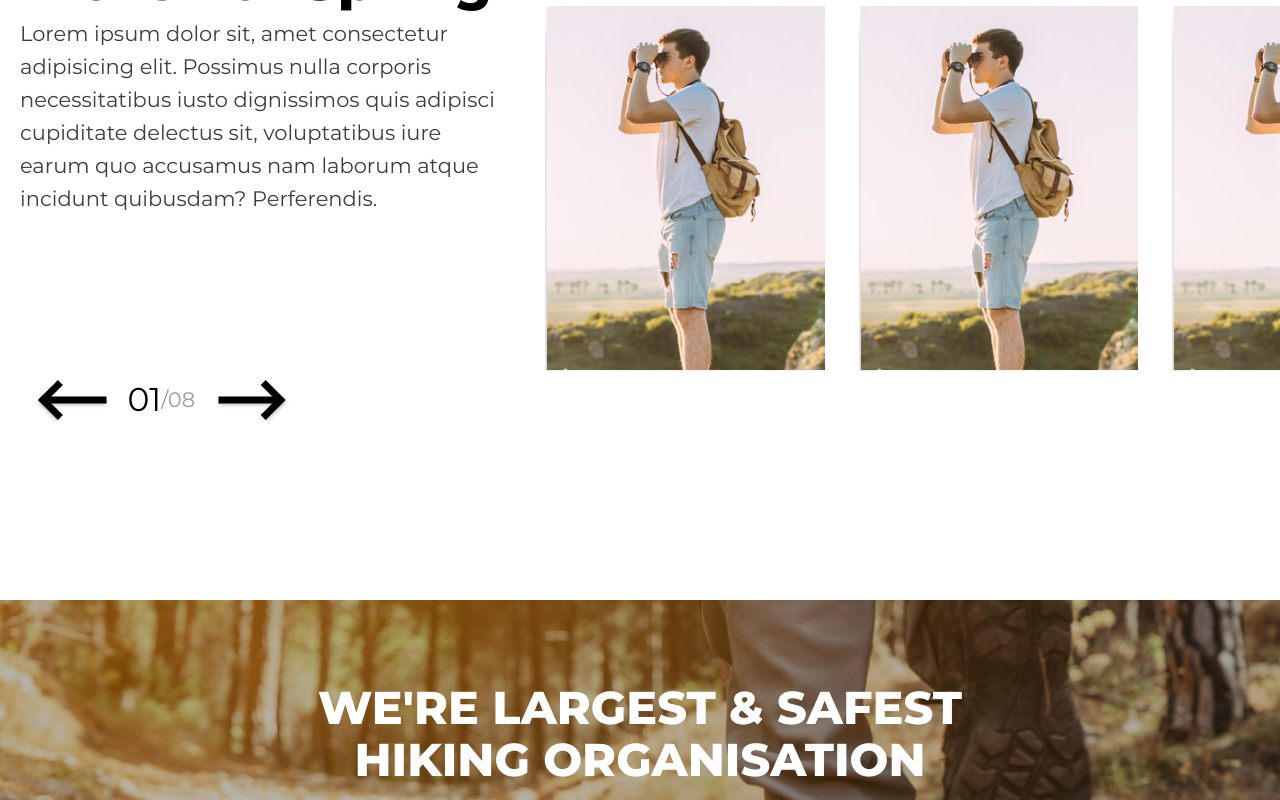
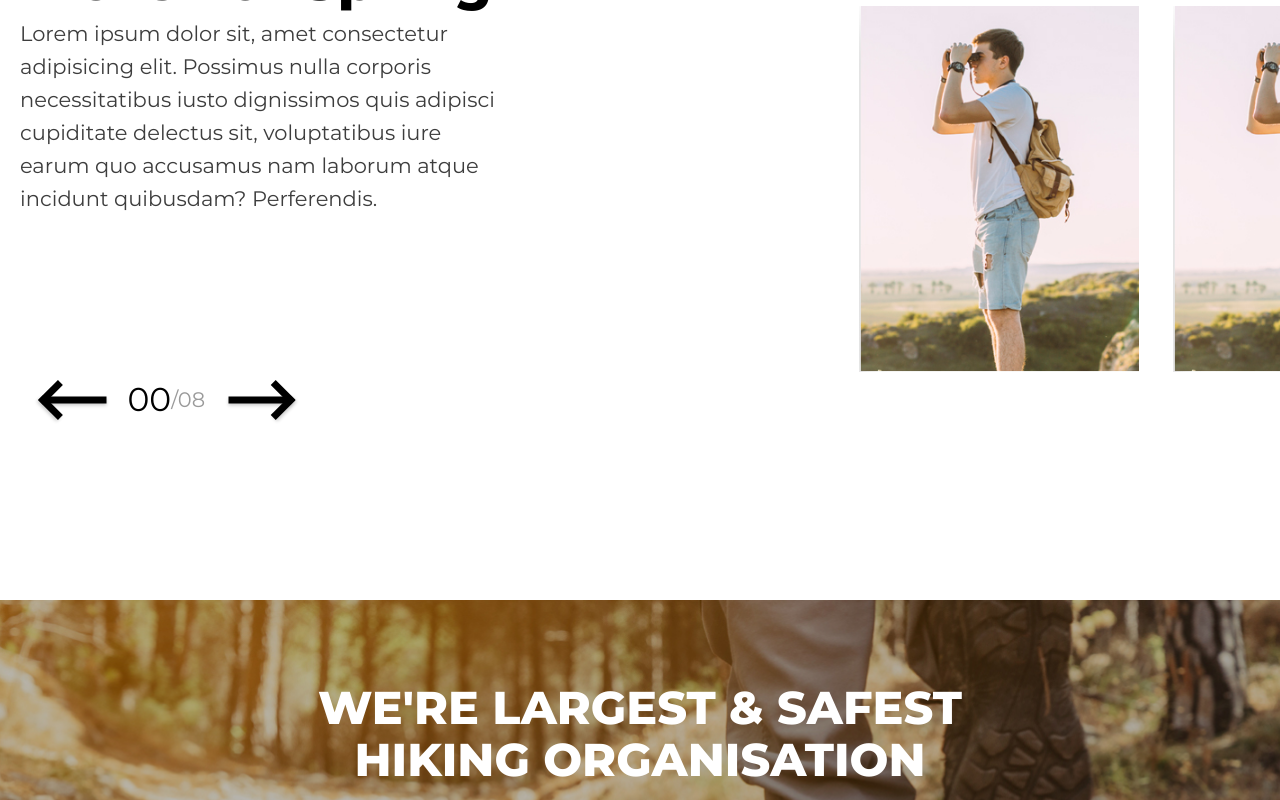
Before and after one commit to rwcalinin/hiking-company, a website built with webpack: page src/index.html in a window 1280 px wide. Both pictures are taken after a click on the element 70 px from the left and 1446 px from the top of the page. Shown: the part 1046-1846 px from the top of the page. Built offline with nearby package versions, Linux system fonts and the light colour scheme; files whose address does not match are found by name.

Commit message:
slides work

```diff
--- a/src/index.html
+++ b/src/index.html
@@ -58,7 +58,7 @@
                         </div>
                         <div class="choose__current-slide">01</div>
                         <div class="choose__total-slide">/08</div>
-                        <div class="choose__left-arrow arrow-to-right">
+                        <div class="choose__right-arrow arrow-to-right">
                             <div></div>
                         </div>
                     </div>
--- a/src/js/modules/slider.js
+++ b/src/js/modules/slider.js
@@ -13,11 +13,27 @@ function slideSlider(leftArrowSel, rightArrowSel, gallerySel, gallerySlidesSel,
     let count = 1,
         sliderTransformX = 0;
 
-          // -311px at one slide
+          // -280px at one slide
     gallery.style.transform = 'translateX(0px)';
     // setTimeout(() => {
     //     gallery.classList.toggle('hide');
     // }, 1000);
+
+    leftArrow.addEventListener('click', () => {
+        sliderTransformX += 314;
+        setSlidesPosition()
+        countCurrentSlide(currentCountSelector, gallerySlides);
+    });
+
+    rightArrow.addEventListener('click', () => {
+        sliderTransformX -= 314;
+        setSlidesPosition()
+        countCurrentSlide(currentCountSelector, gallerySlides);
+    });
+
+    function setSlidesPosition() {
+        gallery.style.transform = `translateX(${sliderTransformX}px)`;
+    }
 
     totalSlidesCountPaste(gallerySlides);
     function totalSlidesCountPaste(gall) {
@@ -35,9 +51,9 @@ function slideSlider(leftArrowSel, rightArrowSel, gallerySel, gallerySlidesSel,
         const totalSlides = gall.length;
 
         if (totalSlides < 10) {
-            curSel.textContent = `0${(sliderTransformX / -311) + 1}`
+            curSel.textContent = `0${(sliderTransformX / -314) + 1}`
         } else {
-            curSel.textContent = `${(sliderTransformX / -311) + 1}`
+            curSel.textContent = `${(sliderTransformX / -314) + 1}`
         }
     }
 
--- a/src/sass/modules/_choose.scss
+++ b/src/sass/modules/_choose.scss
@@ -62,7 +62,7 @@
         // overflow: hidden;
         img {
             margin-right: 34px;
-            height: 365px;
+            width: 280px;
         }
     }
 
```
Also changed, not shown: dist/css/style.css, dist/index.html, dist/js/script.js, 1 other file.
